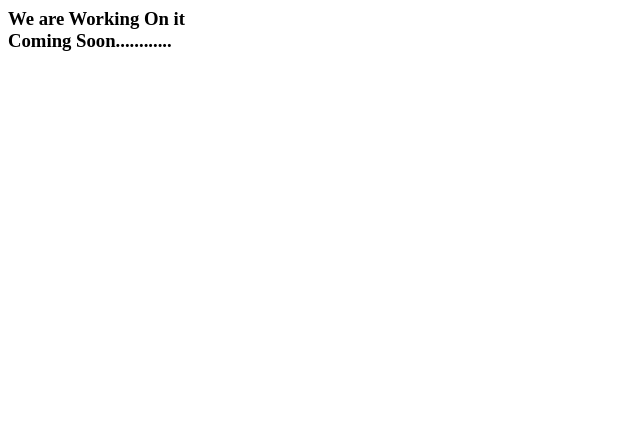
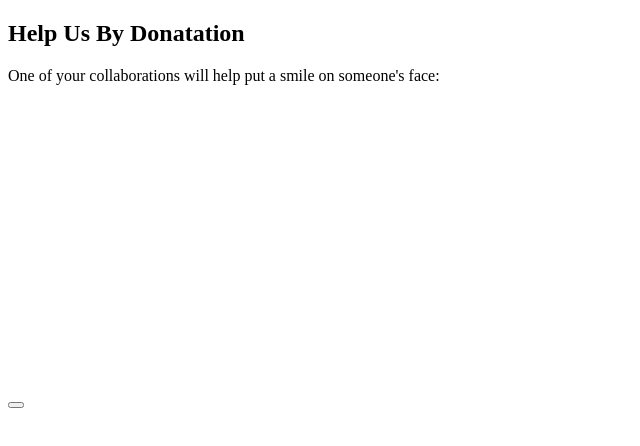
Before and after one commit to demoproject48/AlorD, a plain HTML site: page donate.html in a window 1280 px wide. Shown: the whole page, without its empty margins (0-640 px from the left). Drawn offline with Linux system fonts and the light colour scheme.

Commit message:
Update donate.html

```diff
--- a/donate.html
+++ b/donate.html
@@ -1,12 +1,32 @@
+<!DOCTYPE html>
+<html>
+<head>
+<style>
+.container {
+  height: 200px;
+  position: center;
 
+}
 
+.vertical-center {
+  margin: 0;
+  position: absolute;
+  top: 50%;
+  -ms-transform: translateY(-50%);
+  transform: translateY(-50%);
+}
+</style>
+</head>
+<body>
 
+<h2> Help Us By Donatation</h2>
+<p>One of your collaborations will help put a smile on someone's face:</p>
 
+<div class="container">
+  <div class="vertical-center">
+    <button><form><script src="https://checkout.razorpay.com/v1/payment-button.js" data-payment_button_id="pl_G1OV0MWQJMe1p9"> </script> </form></button>
+  </div>
+</div>
 
-
-
-
-<p><h3> We are Working On it
-<br>
-Coming Soon............
-</h3> </p>
+</body>
+</html>
```
